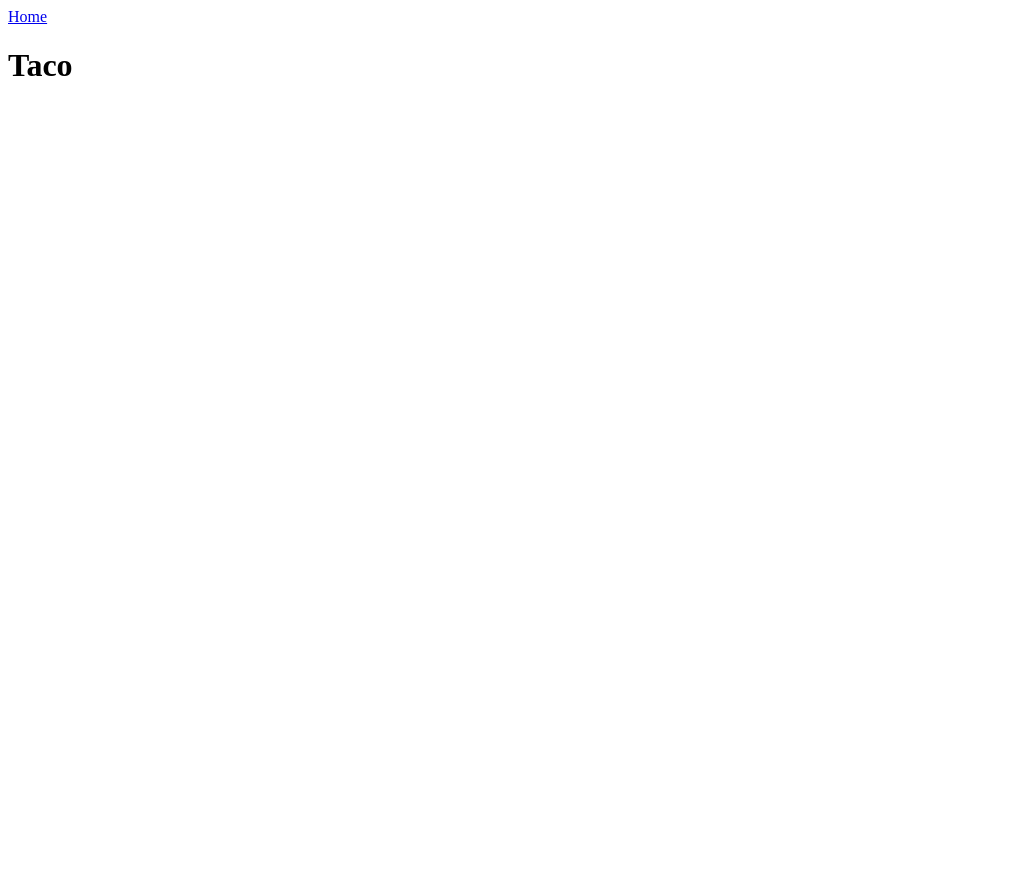
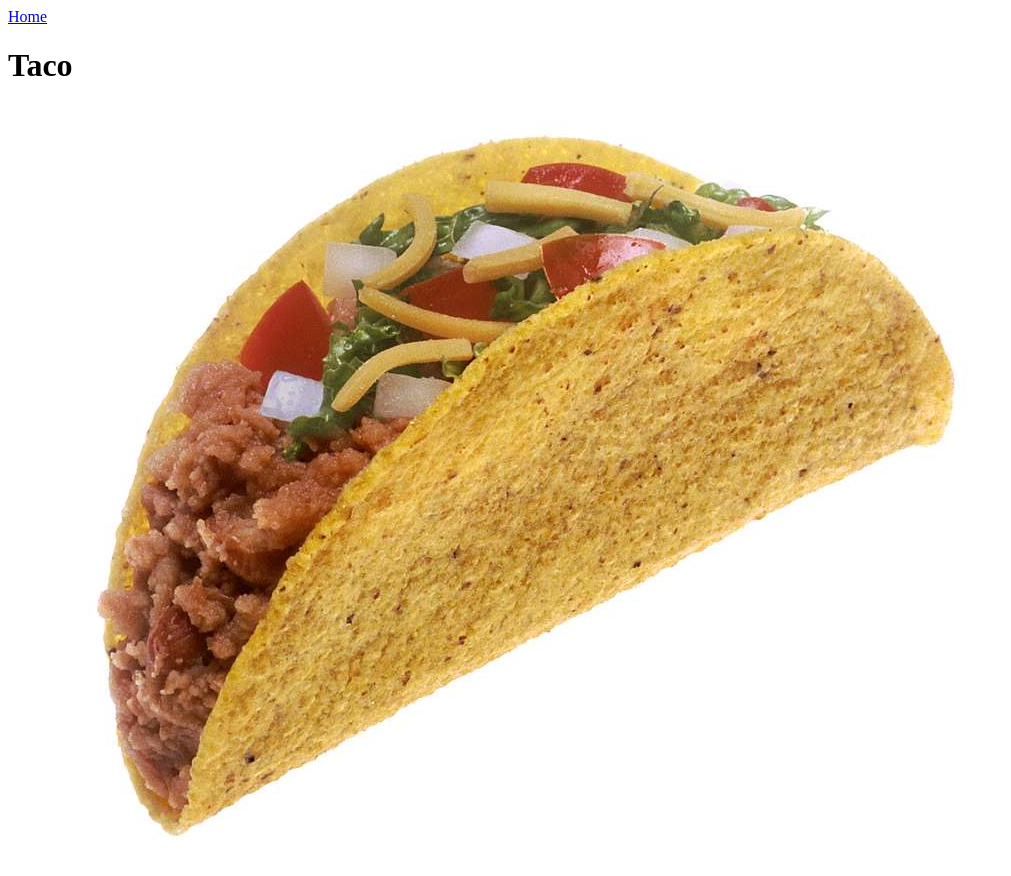
Before and after one commit to cahoward89/odin-recipes, a plain HTML site: page recipes/taco.html in a window 1280 px wide. Shown: the whole page, without its empty margins (0-1011 px from the left). Before the commit the page ends 800 px from the top, so only its background shows below. Drawn offline with Linux system fonts and the light colour scheme.

Commit message:
Add taco image to taco.html

```diff
--- a/recipes/taco.html
+++ b/recipes/taco.html
@@ -7,5 +7,6 @@
     <body>
         <a href="../index.html">Home</a>
         <h1>Taco</h1>
+        <img src="../images/taco.jpg" alt="a delicious taco">
     </body>
 </html>
```
Also changed, not shown: images/taco.jpg (added).
